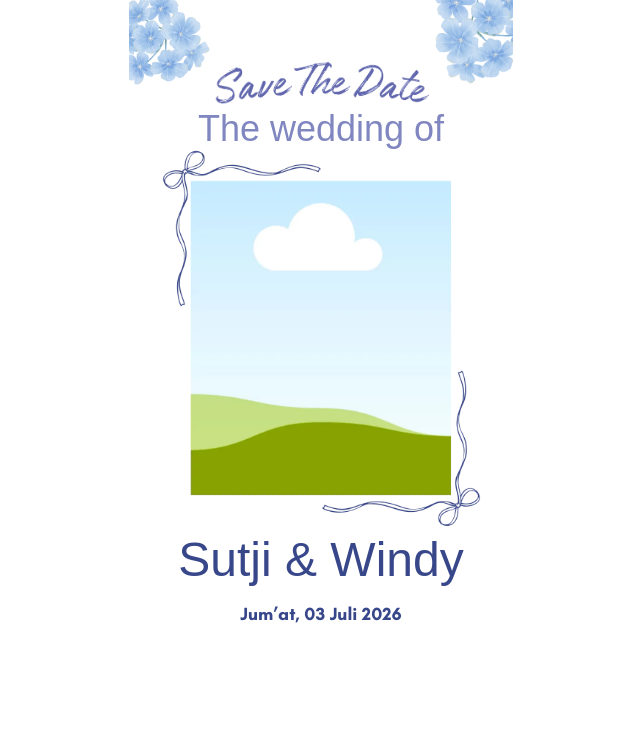
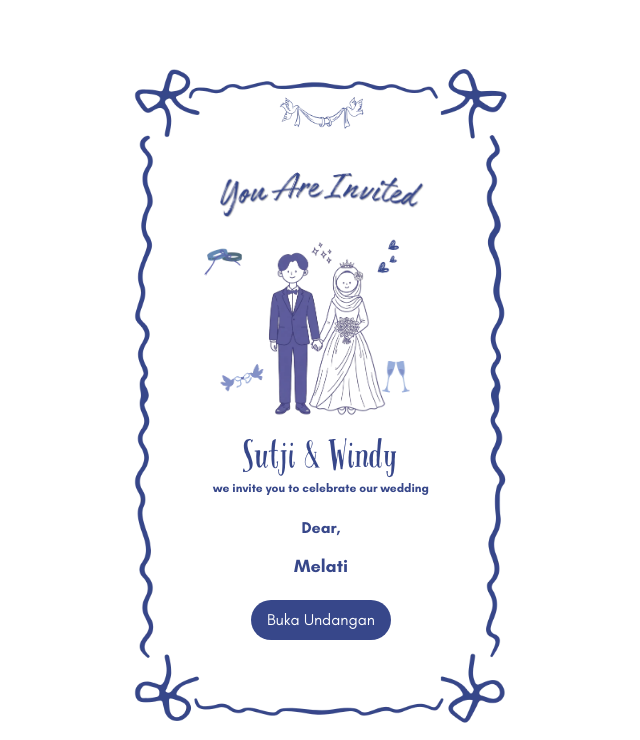
Before and after one commit to irawandwiarno/undangan-digital, a React (Vite) app: page / in a window 1280 px wide. Shown: the top 740 px of the page, without its empty margins (319-959 px from the left). Built offline with nearby package versions, Linux system fonts and the light colour scheme; no server answers; the database is empty; a web font is replaced by a local one.

Commit message:
fix: cover

```diff
--- a/src/pages/home.jsx
+++ b/src/pages/home.jsx
@@ -949,7 +949,7 @@ export default function Home() {
             </main>)}
 
             <motion.div
-                className="absolute inset-0 hidden"
+                className="absolute inset-0"
                 initial={{ y: 0 }}
                 animate={{ y: isOpen ? '-110%' : 0 }}
                 transition={{ duration: 2, ease: 'easeInOut' }}>
```
